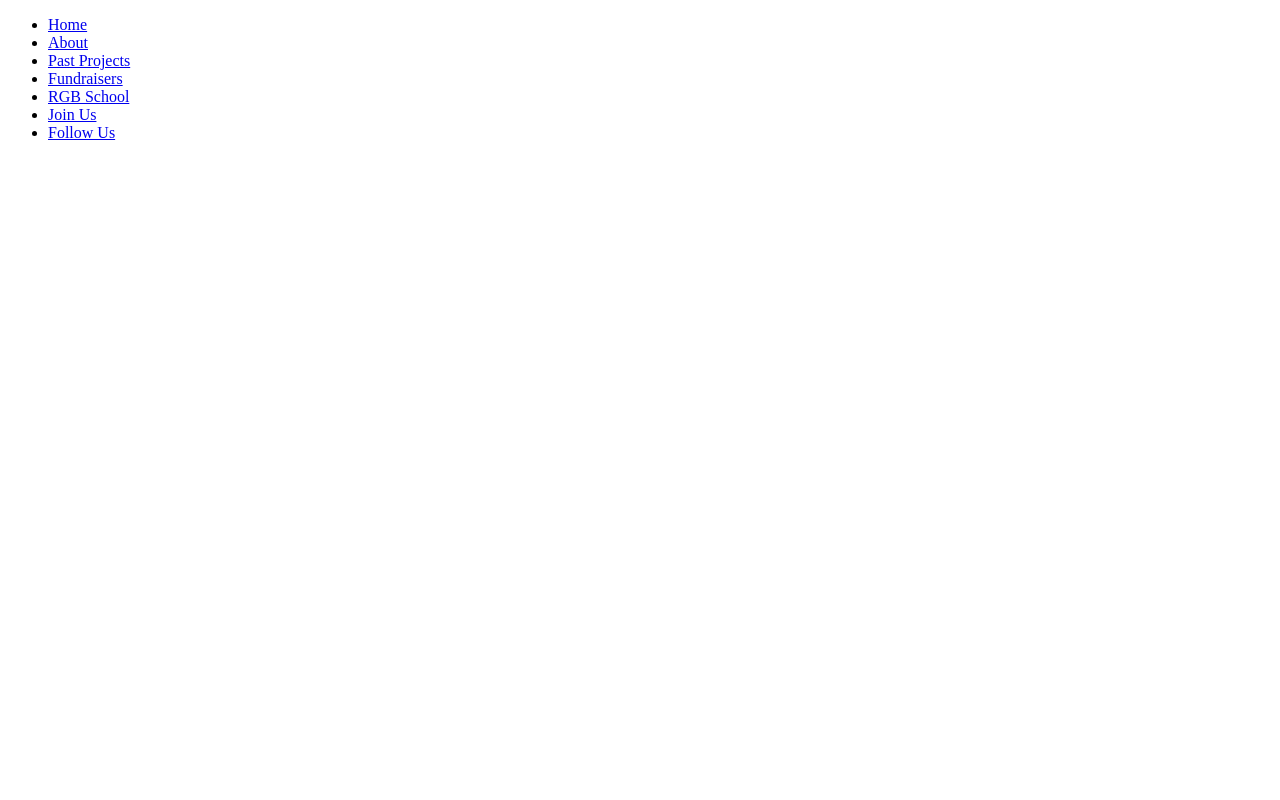
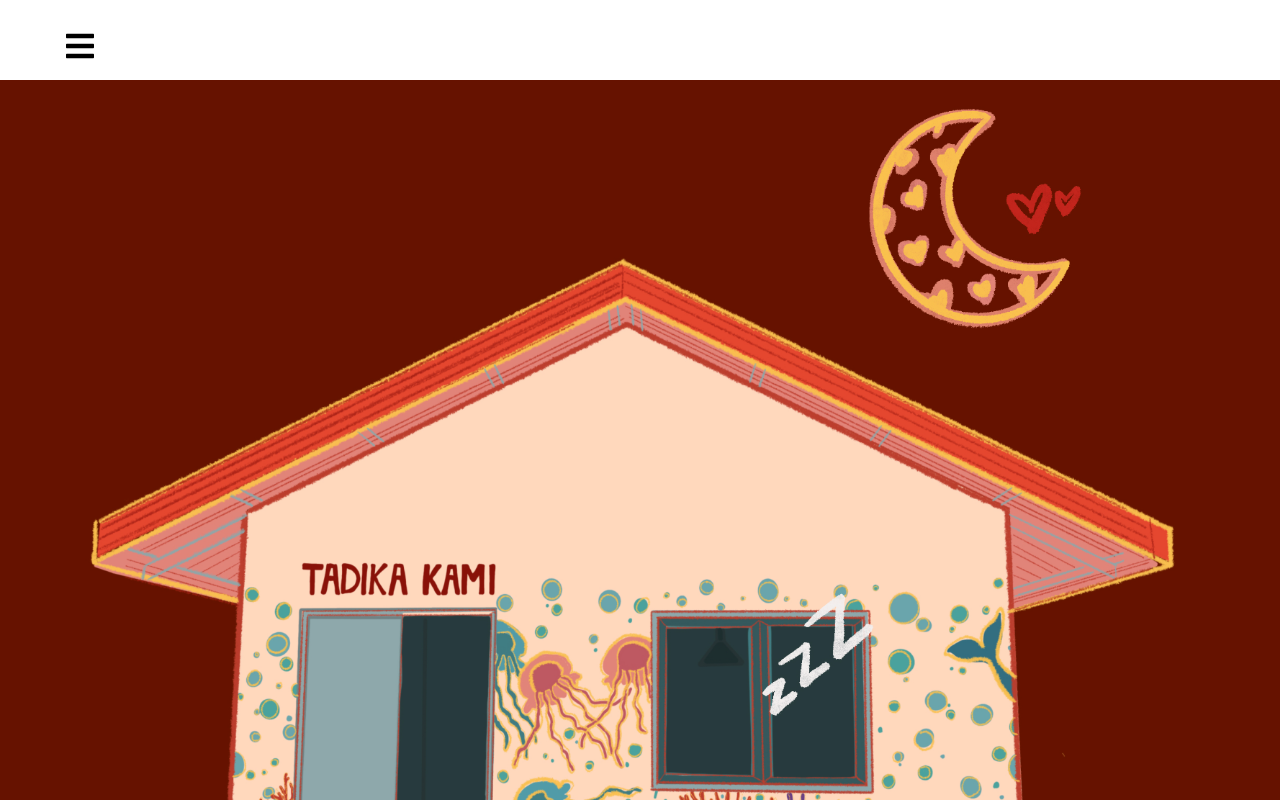
Before and after one commit to Yinxian02/RED, a React (Create React App) app: page / in a window 1280 px wide. Shown: the top 800 px of the page. Built offline with nearby package versions, Linux system fonts and the light colour scheme; a web font is replaced by a local one.

Commit message:
add css to navbar

```diff
--- a/src/App.css
+++ b/src/App.css
@@ -1,38 +1,87 @@
-.App {
+@import url(//fonts.googleapis.com/earlyaccess/nats.css);
+
+* {
+  box-sizing: border-box;
+  margin: 0;
+  padding: 0;
+  font-family: "NATS", sans-serif;
+  font-size: xx-large;
+}
+
+.navbar {
+  background-color: #ffffff;
+  height: 80px;
+  display: flex;
+  justify-content: flex-start;
+  align-items: center;
+}
+
+.menu-bars {
+  margin-left: 2rem;
+  font-size: 2rem;
+  background: none;
+  color: #000000;
+}
+
+.nav-menu {
+  background-color: #882817;
+  width: 400px;
+  height: 100vh;
+  display: flex;
+  justify-content: center;
+  position: fixed;
+  top: 0;
+  left: -100%;
+  transition: 850ms;
+}
+
+.nav-menu.active {
+  left: 0;
+  background-color: #882817;
+  transition: 450ms;
+}
+
+.nav-text {
+  display: flex;
+  justify-content: flex-start;
+  align-items: center;
+  padding: 8px 0px 8px 16px;
+  list-style: none;
+  height: 60px;
+}
+
+.nav-text a {
+  text-decoration: none;
+  color: #ffffff;
+  font-size: 20px;
+  width: 95%;
+  height: 100%;
+  display:inline-block;
+  align-items: center;
+  padding: 0 16px;
+  border-radius: 5px;
+}
+
+.nav-text a:hover {
+  background-color: #b06b6b;
+  color: #fff;
+}
+
+.nav-menu-items {
+  width: 100%;
   text-align: center;
 }
 
-.App-logo {
-  height: 40vmin;
-  pointer-events: none;
+.navbar-toggle {
+  background-color: #882817;
+  color: #ffffff;
+  width: 100%;
+  height: 80px;
+  display: flex;
+  justify-content: flex-start;
+  align-items: center;
 }
 
-@media (prefers-reduced-motion: no-preference) {
-  .App-logo {
-    animation: App-logo-spin infinite 20s linear;
-  }
+span {
+  margin-left: 16px;
 }
-
-.App-header {
-  background-color: #282c34;
-  min-height: 100vh;
-  display: flex;
-  flex-direction: column;
-  align-items: center;
-  justify-content: center;
-  font-size: calc(10px + 2vmin);
-  color: white;
-}
-
-.App-link {
-  color: #61dafb;
-}
-
-@keyframes App-logo-spin {
-  from {
-    transform: rotate(0deg);
-  }
-  to {
-    transform: rotate(360deg);
-  }
-}
--- /dev/null
+++ b/src/assets/Home.css
@@ -0,0 +1,9 @@
+.home-div {
+    height: 90vh;
+}
+
+.home {
+    max-width:100%;
+    height:auto;
+    /* max-height:100%; */
+}
--- a/src/components/Navbar.js
+++ b/src/components/Navbar.js
@@ -1,43 +1,78 @@
-// import React, { useState } from 'react';
+import React, { useState } from 'react';
+import * as FaIcons from "react-icons/fa";
+import * as AiIcons from "react-icons/ai";
+import { Link } from "react-router-dom";
+import { SidebarData } from "./SidebarData";
+import "../App.css";
+import { IconContext } from "react-icons";
 
-const Navbar = () => {
-//   const [nav, setNav] = useState(false);
-//   const handleClick = () => setNav(!nav);
+function Navbar() {
+  const [sidebar, setSidebar] = useState(false);
+  const showSidebar = () => setSidebar(!sidebar);
 
   return (
-    // <div className='fixed w-full h-[80px] flex justify-between items-center px-4 bg-[#0a192f] text-gray-300'>
-    <div>
-      {/* menu */}
-      {/* <ul className='hidden md:flex'> */}
-      <ul>
-        <li>
-          {/* <Link to='home' smooth={true} duration={500}>
-            Home
-          </Link> */}
-          <a href='/'>Home</a>
-        </li>
-        <li>
-          <a href='/about'>About</a>
-        </li>
-        <li>
-          <a href='/past-projects'>Past Projects</a>
-        </li>
-        <li>
-          <a href='/fundraisers'>Fundraisers</a>
-        </li>
-        <li>
-          <a href='/rgb-school'>RGB School</a>
-        </li>
-        <li>
-          <a href='/join-us'>Join Us</a>
-        </li>
-        <li>
-          <a href='/follow-us'>Follow Us</a>
-        </li>
-      </ul>
-
-    </div>
+    <>
+      <IconContext.Provider value={{ color: "undefined" }}>
+          <div className="navbar">
+            <Link to="#" className="menu-bars">
+              <FaIcons.FaBars onClick={showSidebar} />
+            </Link>
+          </div>
+          <nav className={sidebar ? "nav-menu active" : "nav-menu"}>
+            <ul className="nav-menu-items" onClick={showSidebar}>
+              <li className="navbar-toggle">
+                <Link to="#" className="menu-bars">
+                  <AiIcons.AiOutlineClose />
+                </Link>
+              </li>
+              {SidebarData.map((item, index) => {
+                return (
+                  <li key={index} className={item.cName}>
+                    <Link to={item.path}>
+                      {item.icon}
+                      <span>{item.title}</span>
+                    </Link>
+                  </li>
+                );
+              })}
+            </ul>
+          </nav>
+        </IconContext.Provider>
+    </>
   );
 };
 
 export default Navbar;
+
+// <div className='fixed w-full h-[80px] flex justify-between items-center px-4 bg-[#0a192f] text-gray-300'>
+      // <div>
+      //   {/* menu */}
+      //   {/* <ul className='hidden md:flex'> */}
+      //   <ul>
+      //     <li>
+      //       {/* <Link to='home' smooth={true} duration={500}>
+      //         Home
+      //       </Link> */}
+      //       <a href='/'>Home</a>
+      //     </li>
+      //     <li>
+      //       <a href='/about'>About</a>
+      //     </li>
+      //     <li>
+      //       <a href='/past-projects'>Past Projects</a>
+      //     </li>
+      //     <li>
+      //       <a href='/fundraisers'>Fundraisers</a>
+      //     </li>
+      //     <li>
+      //       <a href='/rgb-school'>RGB School</a>
+      //     </li>
+      //     <li>
+      //       <a href='/join-us'>Join Us</a>
+      //     </li>
+      //     <li>
+      //       <a href='/follow-us'>Follow Us</a>
+      //     </li>
+      //   </ul>
+
+      // </div>
--- /dev/null
+++ b/src/components/SidebarData.js
@@ -0,0 +1,39 @@
+import React from "react";
+
+export const SidebarData = [
+  {
+    title: "Home",
+    path: "/",
+    cName: "nav-text",
+  },
+  {
+    title: "About",
+    path: "/about",
+    cName: "nav-text",
+  },
+  {
+    title: "Past Projects",
+    path: "/past-projects",
+    cName: "nav-text",
+  },
+  {
+    title: "Fundraisers",
+    path: "/fundraisers",
+    cName: "nav-text",
+  },
+  {
+    title: "RGB School",
+    path: "/rgb-school",
+    cName: "nav-text",
+  },
+  {
+    title: "Join Us",
+    path: "/join-us",
+    cName: "nav-text",
+  },
+  {
+    title: "Follow Us",
+    path: "/follow-us",
+    cName: "nav-text",
+  },
+];
--- a/src/pages/Home.js
+++ b/src/pages/Home.js
@@ -1,10 +1,13 @@
 import React from 'react';
+import home from '../tadika kami.png'
+import '../assets/Home.css'
 
 const Home = () => {
     return (
-      <div name='home' className='w-full h-screen bg-[#0a192f]'>
+      <div className='home-div'>
+        <img src={home} className="home" alt="home" />
       </div>
     );
   };
 
-  export default Home;
+export default Home;
```
Also changed, not shown: src/tadika kami.png (added).
